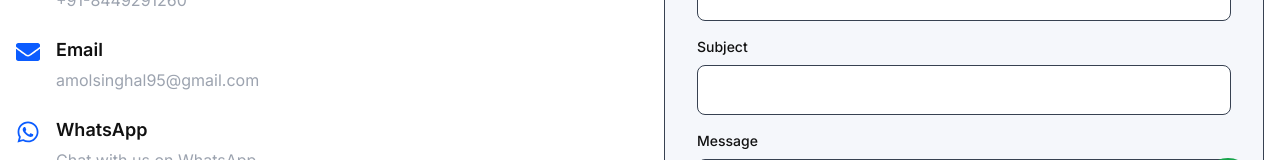
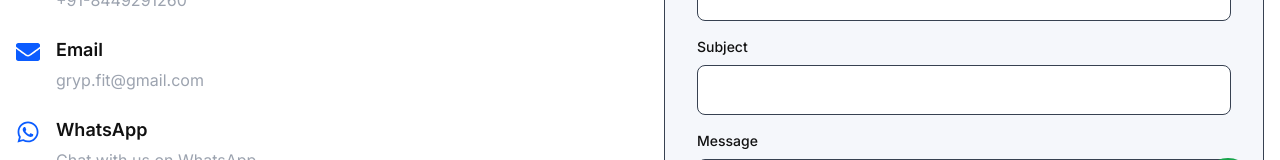
Before and after one commit to amolsinghal95/grypfitweb, a Next.js app: page /contact in a window 1280 px wide. Shown: the part 562-722 px from the top of the page. Built offline with nearby package versions, Linux system fonts and the light colour scheme.

Commit message:
initial commit

```diff
--- a/app/contact/page.tsx
+++ b/app/contact/page.tsx
@@ -21,7 +21,7 @@ export default function Contact() {
 
   const handleSubmit = (e: React.FormEvent) => {
     e.preventDefault();
-    const mailtoLink = `mailto:amolsinghal95@gmail.com?subject=${encodeURIComponent(
+    const mailtoLink = `mailto:gryp.fit@gmail.com?subject=${encodeURIComponent(
       formData.subject
     )}&body=${encodeURIComponent(
       `Name: ${formData.name}\nEmail: ${formData.email}\n\nMessage:\n${formData.message}`
@@ -38,7 +38,7 @@ export default function Contact() {
     });
   };
 
-  // LOCATION constants — updated from your Maps link
+
 const LAT = 28.9497921;
 const LNG = 77.67162;
 const PLACE_NAME = "GRYP.FIT - Singhal Industries";
@@ -110,10 +110,10 @@ const geoUrl = `geo:${LAT},${LNG}?q=${LAT},${LNG}(${encodeURIComponent(PLACE_NAM
                 <div>
                   <h3 className="font-semibold text-lg mb-1">Email</h3>
                   <a
-                    href="mailto:amolsinghal95@gmail.com"
+                    href="mailto:gryp.fit@gmail.com"
                     className="text-gray-400 hover:text-primary transition-colors"
                   >
-                    amolsinghal95@gmail.com
+                    gryp.fit@gmail.com
                   </a>
                 </div>
               </div>
```
Also changed, not shown: 1 other file (tests, documents, lock files or other folders).
